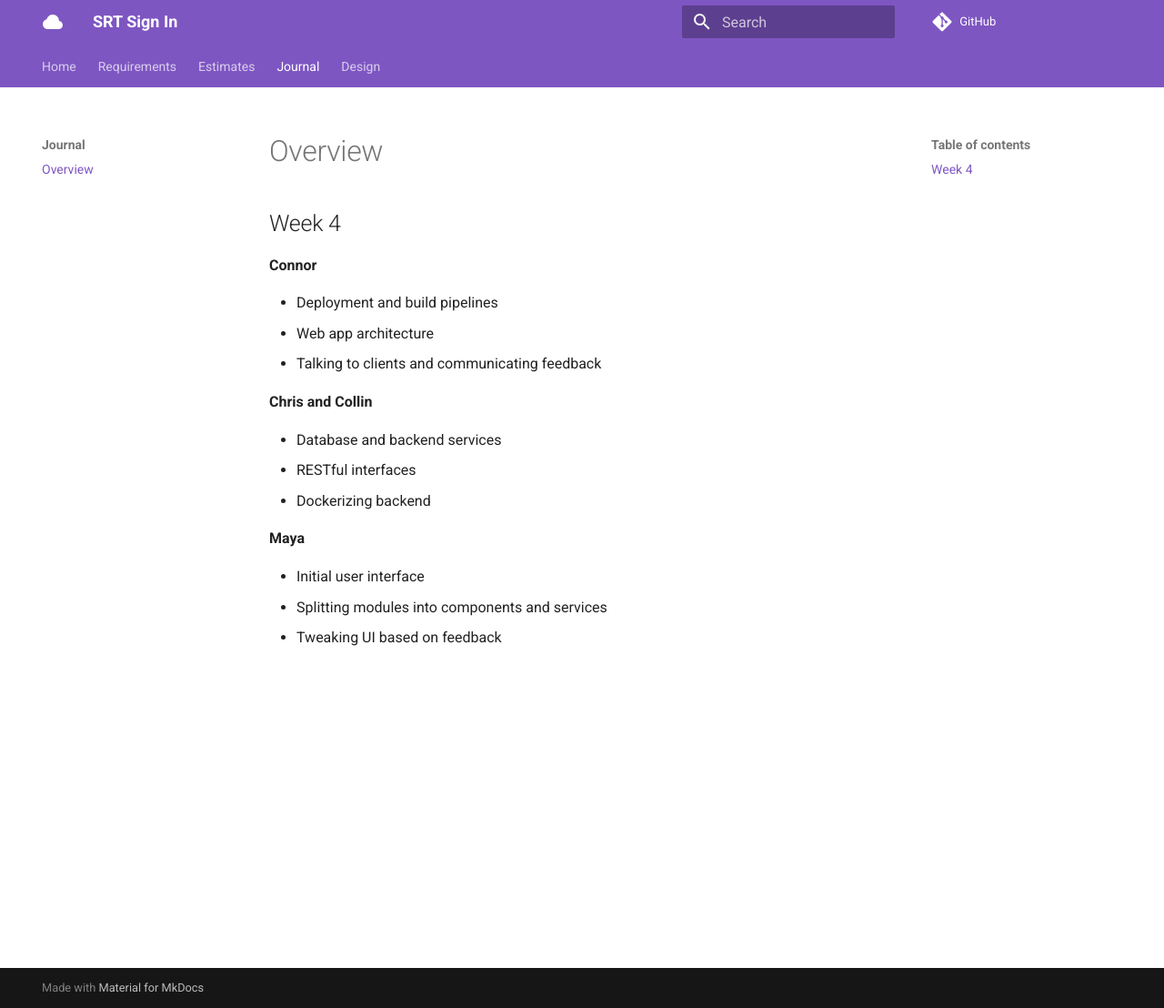
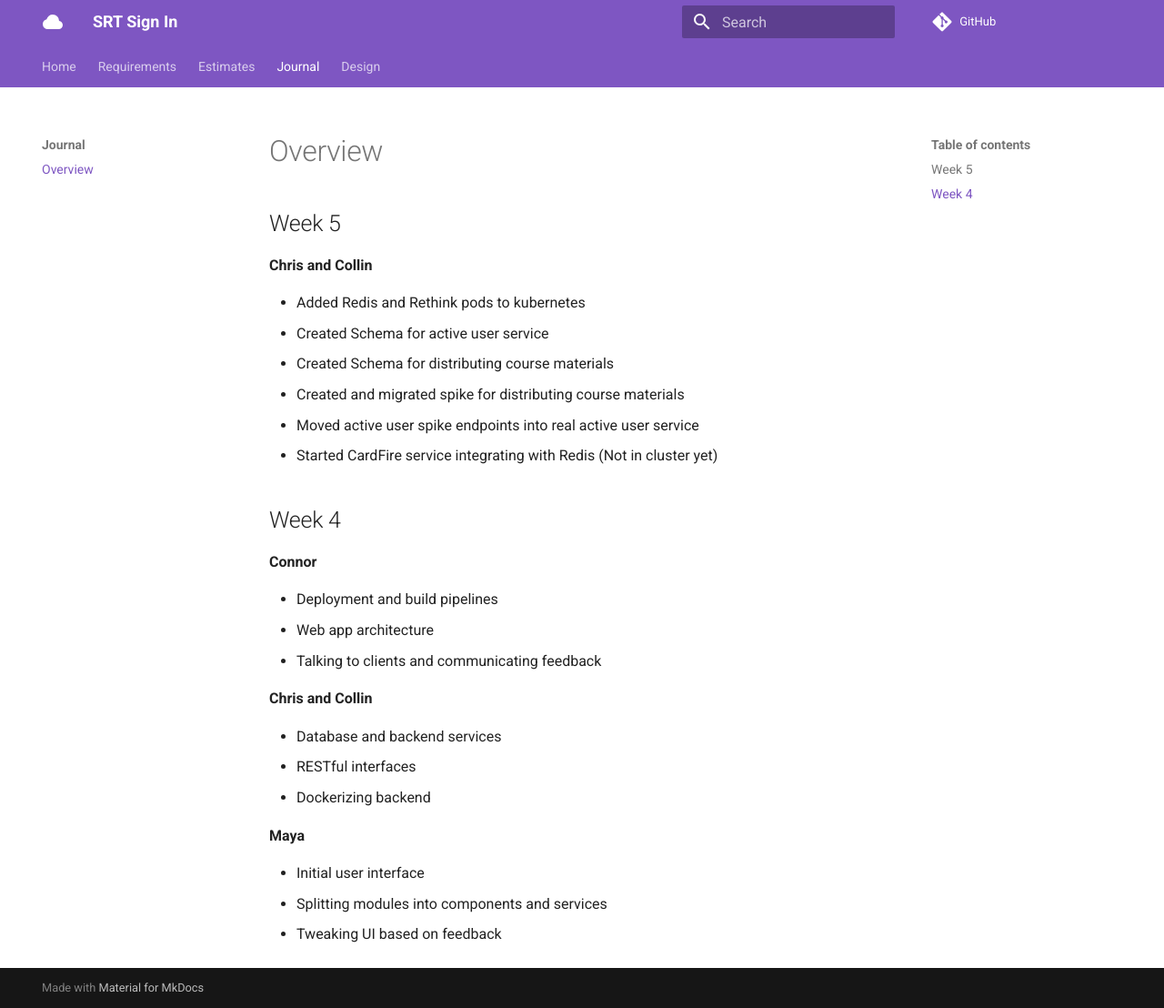
Before and after one commit to srtsignin/docs, an MkDocs documentation site: the page built from docs/journal/index.md, in a window 1280 px wide and 1108 px high. Shown: the whole window at 91% size. Built offline with MkDocs 1.6.1 and Material for MkDocs 9.7.7, drawn with Linux system fonts in a browser that asks for light colours.

Commit message:
Added journal for Chris & Collin

```diff
--- a/docs/journal/index.md
+++ b/docs/journal/index.md
@@ -1,5 +1,18 @@
 # Overview
+
+## Week 5
+
+**Chris and Collin**
+
+- Added Redis and Rethink pods to kubernetes
+- Created Schema for active user service
+- Created Schema for distributing course materials
+- Created and migrated spike for distributing course materials
+- Moved active user spike endpoints into real active user service
+- Started CardFire service integrating with Redis (Not in cluster yet)
+
 ## Week 4
+
 **Connor**
 
 - Deployment and build pipelines
```
